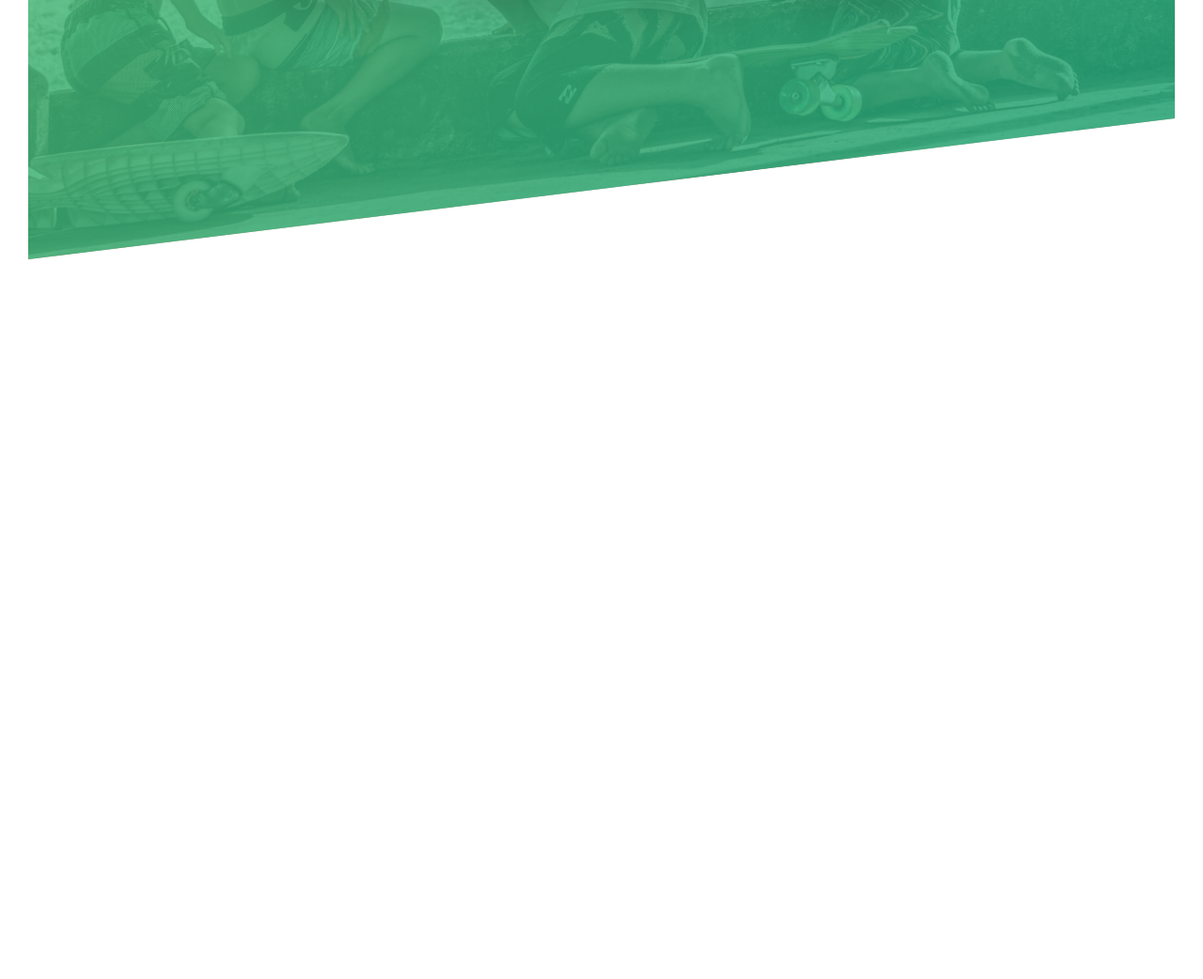
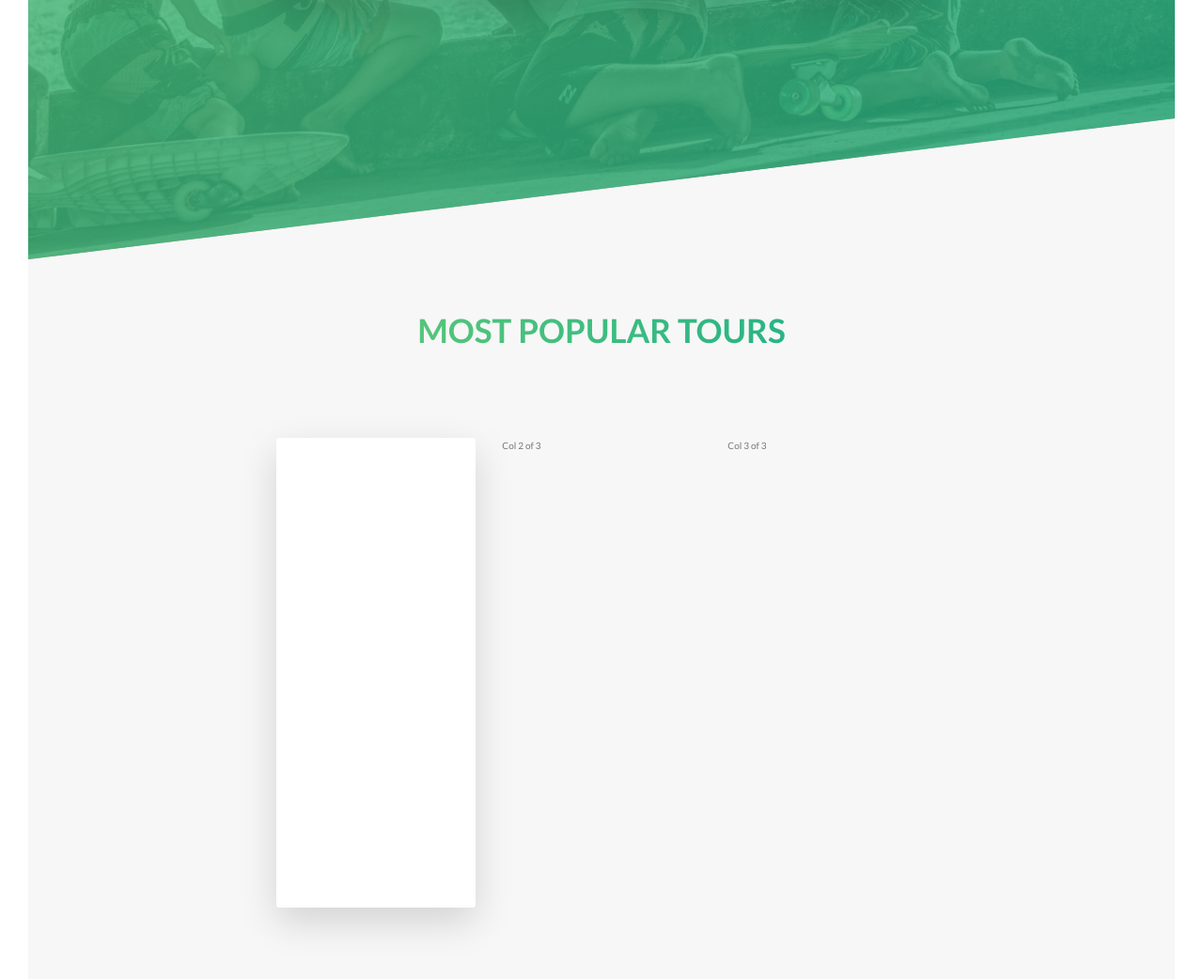
Before and after one commit to sumgwork/advanced-css, a website: page index.html in a window 1280 px wide. Shown: the part 2194-3236 px from the top of the page at 94% size. Before the commit the page ends 2471 px from the top, so only its background shows below. Drawn offline with Linux system fonts and the light colour scheme.

Commit message:
introduced backface cards

```diff
--- a/index.html
+++ b/index.html
@@ -132,6 +132,32 @@
           </div>
         </div>
       </section>
+
+      <section class="section-tours">
+        <div class="u-center-text u-margin-bottom-big">
+          <h2 class="heading-secondary">
+            Most popular tours
+          </h2>
+        </div>
+        <div class="row">
+          <div class="col-4">
+            <div class="card">
+              <div class="card__side card__side--front">
+                FRONT
+              </div>
+              <div class="card__side card__side--back card__side--back-1">
+                BACK
+              </div>
+            </div>
+          </div>
+          <div class="col-4">
+            Col 2 of 3
+          </div>
+          <div class="col-4">
+            Col 3 of 3
+          </div>
+        </div>
+      </section>
     </main>
   </body>
 </html>
--- a/sass/abstracts/_variables.scss
+++ b/sass/abstracts/_variables.scss
@@ -6,5 +6,9 @@ $color-grey-dark: #777;
 $color-grey-light-1: #f7f7f7;
 $color-white: #fff;
 $color-black: #000;
+$color-secondary-light: #ffb900;
+$color-secondary-dark: #ff7730;
+$color-tertiary-light: #2998ff;
+$color-tertiary-dark: #5643fa;
 //Font
 $default-font-size: 1.6rem;
--- /dev/null
+++ b/sass/components/_cards.scss
@@ -0,0 +1,36 @@
+.card {
+    perspective: 150rem;
+    -moz-perspective: 150rem;
+    -webkit-perspective: 150rem;
+    position: relative;
+    height: 50rem;
+    &__side {
+        height: 50rem;
+        transition: transform 0.8s ease-in-out;
+        font-size: 2rem;
+        color: $color-white;
+        position: absolute;
+        top: 0;
+        left: 0;
+        width: 100%;
+        backface-visibility: hidden; //important
+        border-radius: 3px;
+        box-shadow: 0 1.5rem 4rem rgba($color-black, 0.15);
+        &--front {
+            background-color: $color-white;
+        }
+        &--back {
+            transform: rotateY(180deg);
+            &-1 {
+                background-image: linear-gradient( to right bottom, $color-secondary-light, $color-secondary-dark);
+            }
+        }
+    } // hover the card and make side transform
+    // .card:hover .card__side
+    &:hover &__side--front {
+        transform: rotateY(180deg);
+    }
+    &:hover &__side--back {
+        transform: rotateY(0);
+    }
+}
--- a/sass/main.scss
+++ b/sass/main.scss
@@ -9,5 +9,6 @@
 @import "components/button";
 @import "components/composition";
 @import "components/feature-box";
+@import "components/cards";
 @import "layout/header";
 @import "layout/grid";
--- a/sass/pages/_home.scss
+++ b/sass/pages/_home.scss
@@ -6,17 +6,18 @@
 
 .section-features {
     padding: 20rem 0;
-  background-image: linear-gradient(
-      to right bottom,
-      rgba($color-primary-light, 0.8),
-      rgba($color-primary-dark, 0.8)
-    ),
-    url(/images/feature-bg.jpg);
+    background-image: linear-gradient( to right bottom, rgba($color-primary-light, 0.8), rgba($color-primary-dark, 0.8)), url(/images/feature-bg.jpg);
     background-size: cover;
     background-position: center;
     transform: skewY(-7deg);
     margin-top: -10rem; // all direct children
-  & > * {
+    &>* {
         transform: skewY(7deg);
     }
 }
+
+.section-tours {
+    background: $color-grey-light-1;
+    padding: 20rem 0;
+    margin-top: -8rem;
+}
```
Also changed, not shown: css/style.css. Lines whose indentation alone changed are shown as unchanged.
